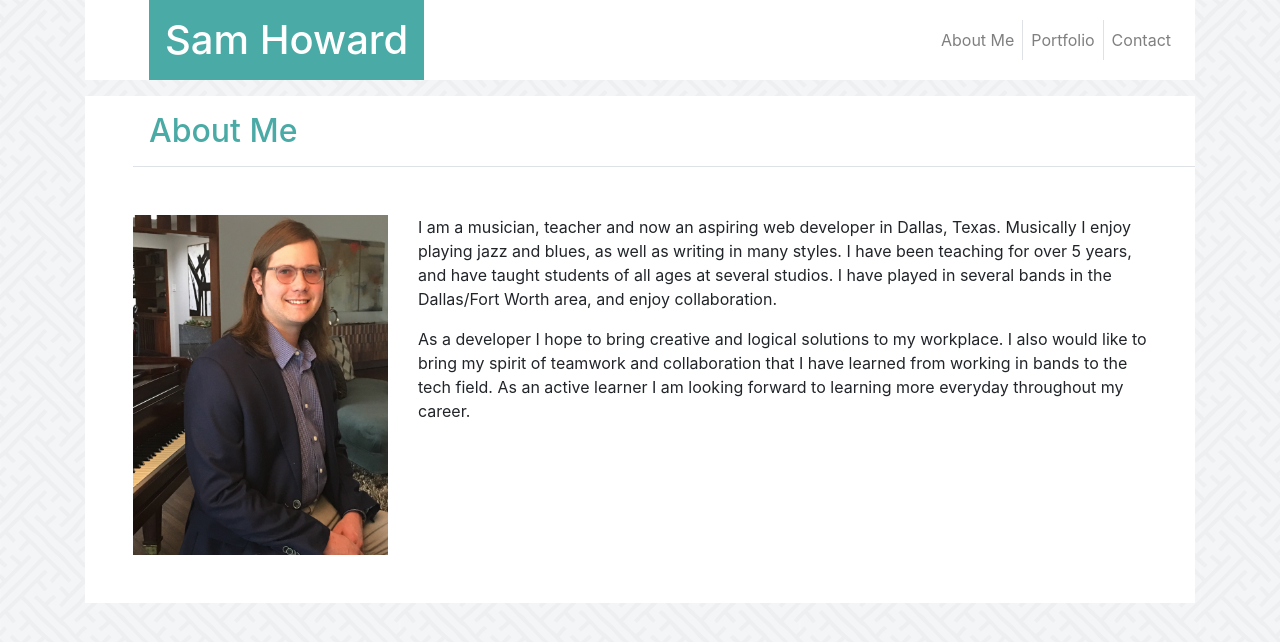
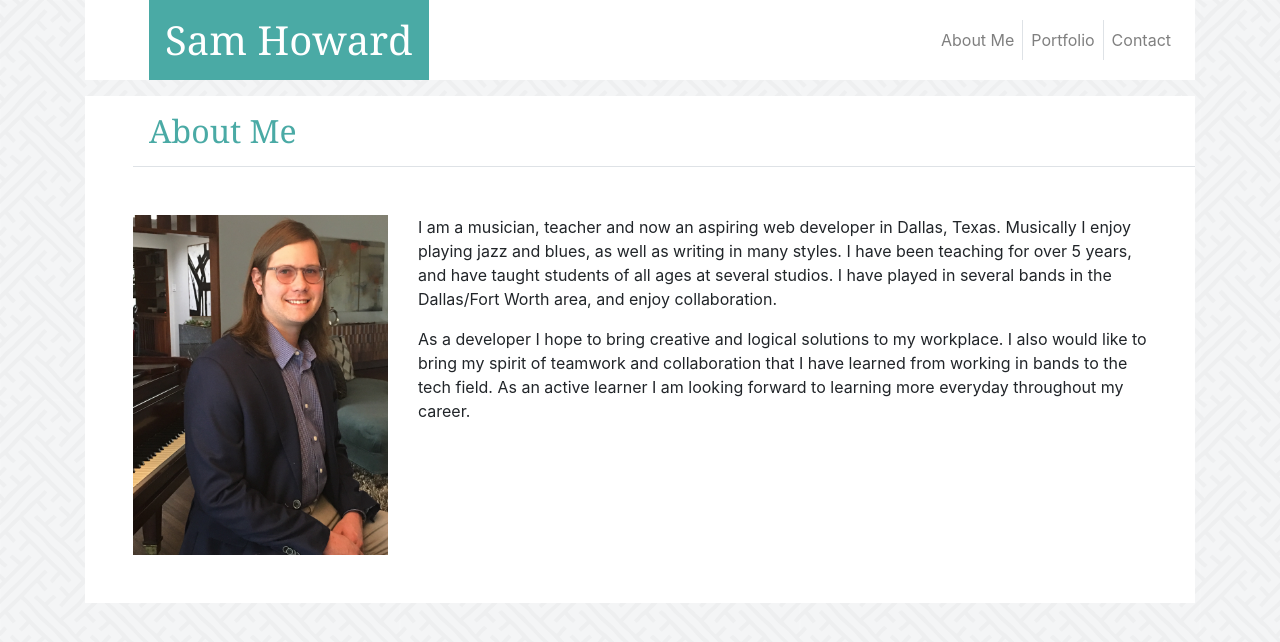
Before and after one commit to samhoward1990/samhoward-portfolio, a React (Create React App) app in the folder client/: page / in a window 1280 px wide. Shown: the top 642 px of the page. Built offline with nearby package versions, Linux system fonts and the light colour scheme.

Commit message:
updated fonts on about and navbar components.

```diff
--- a/client/src/components/about/about.css
+++ b/client/src/components/about/about.css
@@ -1,3 +1,4 @@
 .styled-header {
     color: #4aaaa5;
+    font-family: Georgia, 'Times New Roman', Times, serif;
 }
--- a/client/src/components/navbar/navbar.css
+++ b/client/src/components/navbar/navbar.css
@@ -1,4 +1,5 @@
 .styled-nav-header {
     color: white;
     background-color: #4aaaa5;
+    font-family: Georgia, 'Times New Roman', Times, serif;
 }
```
